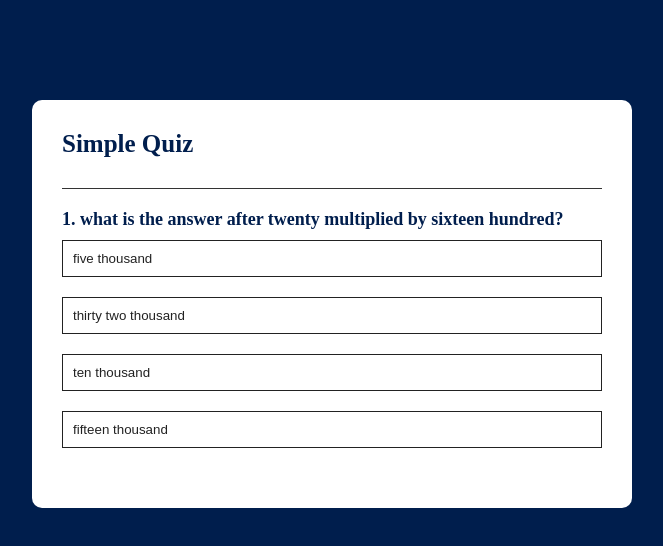
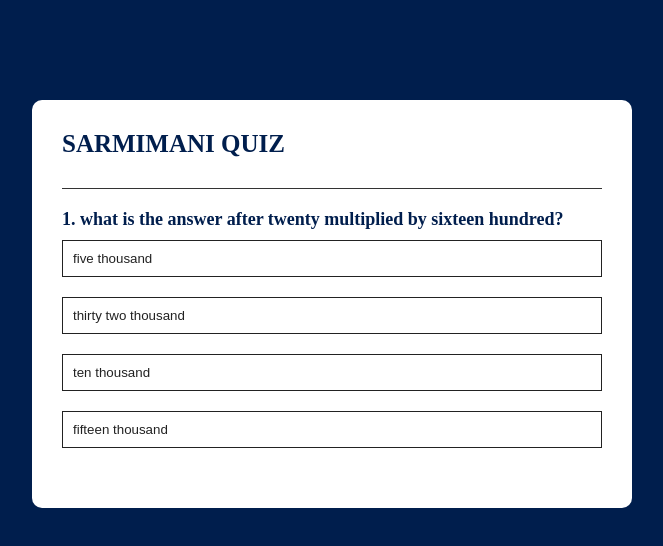
Before and after one commit to personaltamang011-blip/Quiz-app, a plain HTML site: page index.html in a window 1280 px wide. Shown: the whole page, without its empty margins (308-971 px from the left). Drawn offline with Linux system fonts and the light colour scheme.

Commit message:
Update index.html

```diff
--- a/index.html
+++ b/index.html
@@ -10,7 +10,7 @@
 
 <body>
     <div class="app">
-        <h1>Simple Quiz</h1>
+        <h1>SARMIMANI QUIZ</h1>
         <div class="quiz">
             <h2 id="question">Question goes here</h2>
             <div id="answer-buttons">
```
